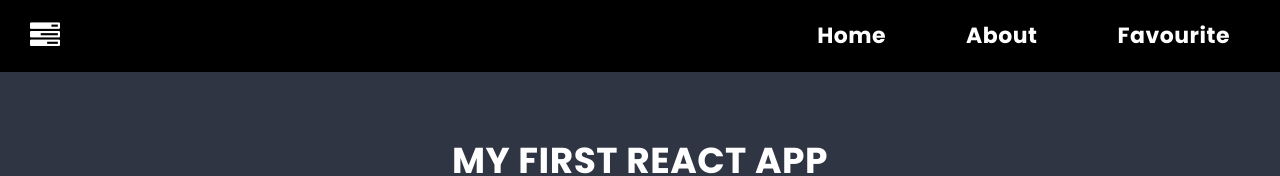
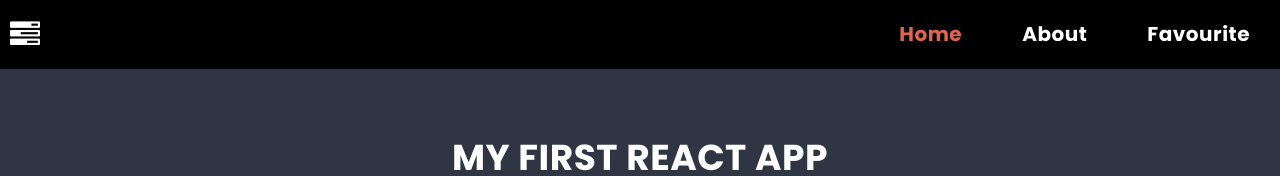
Before and after one commit to Dominik-Wilk/ReactApp, a React (Create React App) app: page / in a window 1280 px wide. Shown: the top 176 px of the page. Built offline with nearby package versions, Linux system fonts and the light colour scheme.

Commit message:
Add NavLink components to navigation & change color for active link

```diff
--- a/src/components/NavBar/NavBar.js
+++ b/src/components/NavBar/NavBar.js
@@ -1,22 +1,41 @@
 import styles from './NavBar.module.scss';
+import { Link, NavLink } from 'react-router-dom';
 
 const NavBar = () => {
   return (
     <div className={styles.nav}>
       <span className={styles.logo}>
-        <a href='/'>
+        <Link to='/'>
           <i className='fa fa-tasks'></i>
-        </a>
+        </Link>
       </span>
       <ul className={styles.list}>
         <li className={styles.link}>
-          <a href='/'>Home</a>
+          <NavLink
+            className={({ isActive }) =>
+              isActive ? styles.linkActive : undefined
+            }
+            to='/'>
+            Home
+          </NavLink>
         </li>
         <li className={styles.link}>
-          <a href='/about'>About</a>
+          <NavLink
+            className={({ isActive }) =>
+              isActive ? styles.linkActive : undefined
+            }
+            to='/about'>
+            About
+          </NavLink>
         </li>
         <li className={styles.link}>
-          <a href='/favourite'>Favourite</a>
+          <NavLink
+            className={({ isActive }) =>
+              isActive ? styles.linkActive : undefined
+            }
+            to='/favourite'>
+            Favourite
+          </NavLink>
         </li>
       </ul>
     </div>
--- a/src/components/NavBar/NavBar.module.scss
+++ b/src/components/NavBar/NavBar.module.scss
@@ -1,6 +1,7 @@
+@import '../../styles/settings.scss';
+
 .nav {
   display: flex;
-  padding: 0 10px;
   justify-content: space-between;
   background-color: black;
 }
@@ -17,8 +18,8 @@ a {
   text-decoration: none;
   color: white;
   font-weight: bold;
-  font-size: 22px;
-  padding: 10px 20px;
+  font-size: 20px;
+  padding: 10px;
 }
 .logo {
   margin: auto 0;
@@ -26,3 +27,6 @@ a {
     font-size: 30px;
   }
 }
+.linkActive {
+  color: $color-warning;
+}
```
